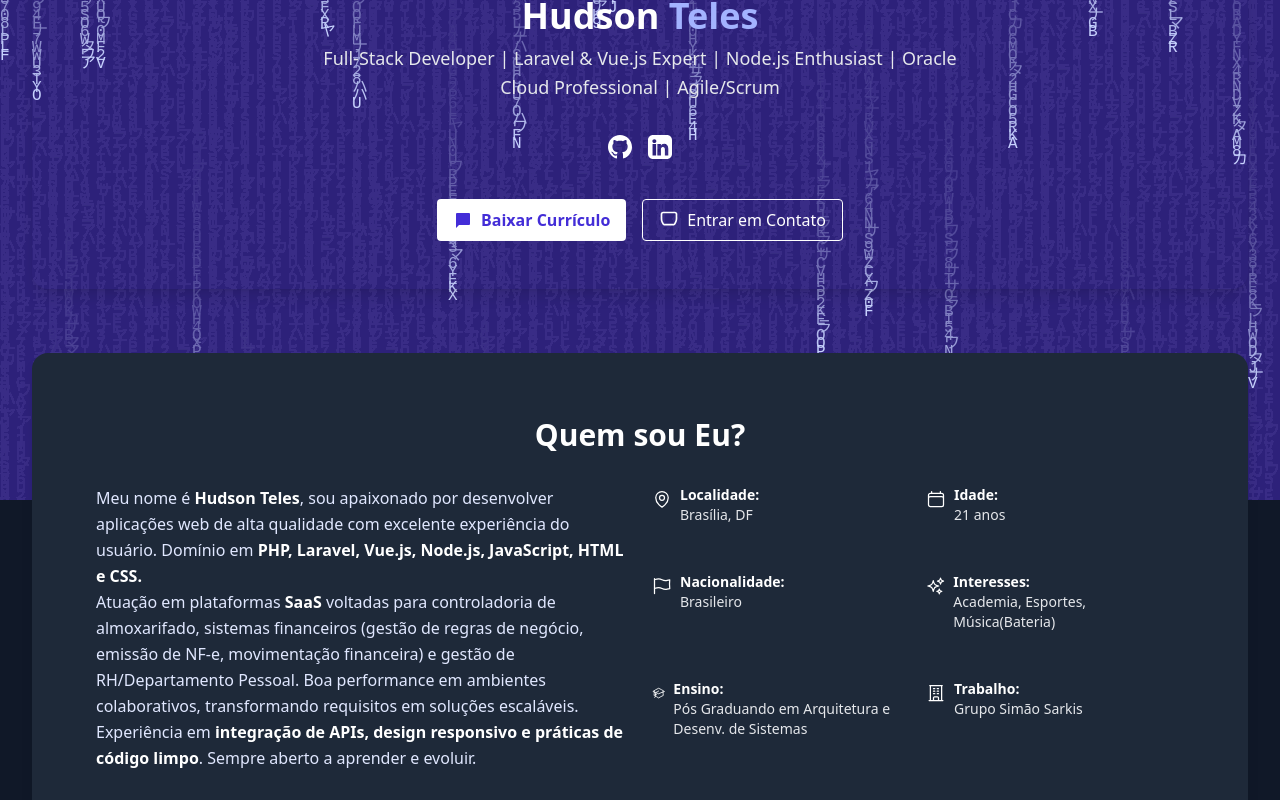
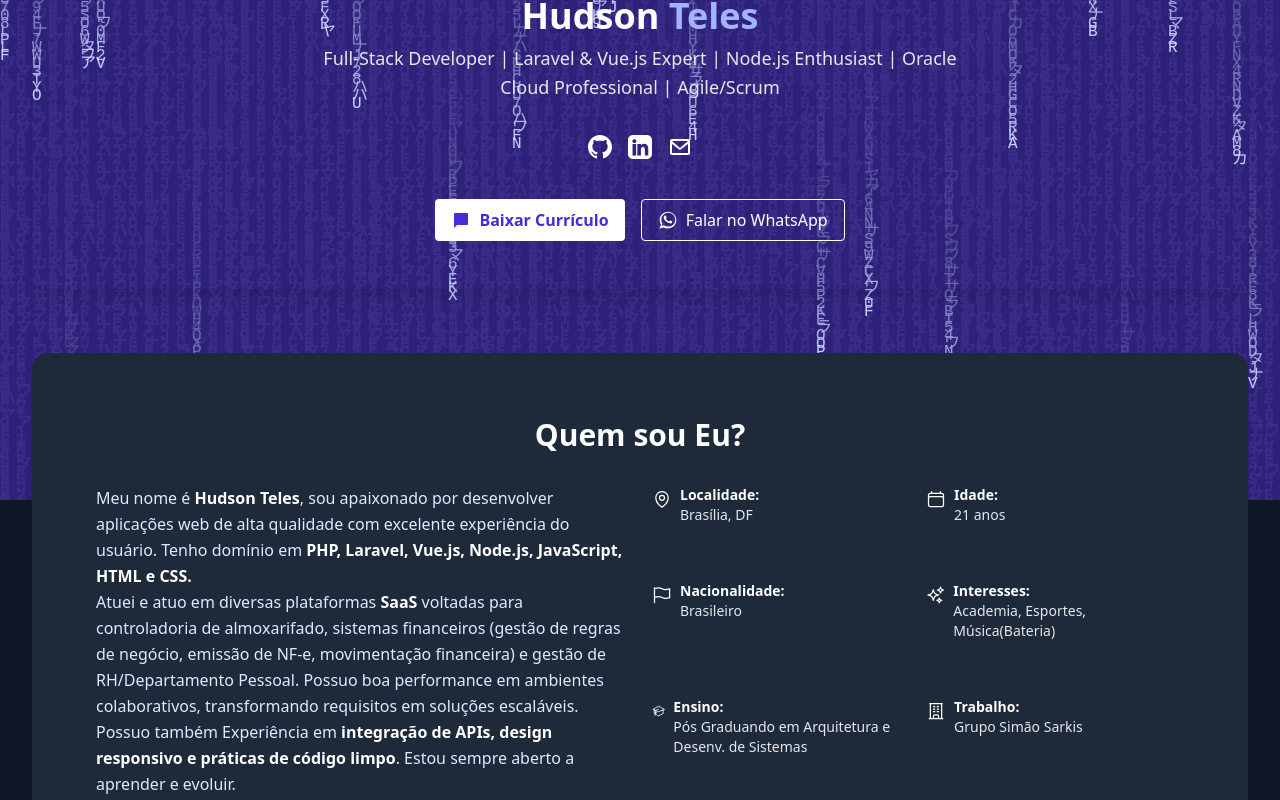
Before and after one commit to tlshudson/hudsondevs-portfolio, a Vue app: page / in a window 1280 px wide. Shown: the part 300-1100 px from the top of the page. Built offline with nearby package versions, Linux system fonts and the light colour scheme.

Commit message:
atualização projeto - Geral

```diff
--- a/src/components/AboutMe.vue
+++ b/src/components/AboutMe.vue
@@ -7,13 +7,17 @@
       <div class="grid grid-cols-1 sm:grid-cols-2 gap-6 text-indigo-100">
         <!-- TEXTO -->
         <p class="prose prose-sm sm:prose-base whitespace-pre-line leading-relaxed text-indigo-100">
-          Meu nome é <strong class="text-white">Hudson Teles</strong>, sou apaixonado por desenvolver aplicações web de alta
-          qualidade com excelente experiência do usuário. Domínio em <strong class="text-white">PHP, Laravel, Vue.js, Node.js, JavaScript, HTML e
-          CSS.</strong><br>
-          Atuação em plataformas <strong class="text-white">SaaS</strong> voltadas para controladoria de almoxarifado, sistemas financeiros (gestão de
+          Meu nome é <strong class="text-white">Hudson Teles</strong>, sou apaixonado por desenvolver aplicações web de
+          alta
+          qualidade com excelente experiência do usuário. Tenho domínio em <strong class="text-white">PHP, Laravel,
+            Vue.js, Node.js, JavaScript, HTML e
+            CSS.</strong><br>
+          Atuei e atuo em diversas plataformas <strong class="text-white">SaaS</strong> voltadas para controladoria de
+          almoxarifado, sistemas financeiros (gestão de
           regras de negócio, emissão de NF-e, movimentação financeira) e gestão de RH/Departamento Pessoal.
-          Boa performance em ambientes colaborativos, transformando requisitos em soluções escaláveis. Experiência em
-          <strong class="text-white">integração de APIs, design responsivo e práticas de código limpo</strong>. Sempre aberto a aprender e evoluir.
+          Possuo boa performance em ambientes colaborativos, transformando requisitos em soluções escaláveis. Possuo
+          também Experiência em <strong class="text-white">integração de APIs, design responsivo e práticas de código
+          limpo</strong>. Estou sempre aberto a aprender e evoluir.
         </p>
 
         <!-- LISTA -->
--- a/src/views/Home.vue
+++ b/src/views/Home.vue
@@ -17,7 +17,8 @@
             Hudson <span class="text-indigo-300">Teles</span>
           </h2>
           <p class="text-gray-200 text-base md:text-lg leading-relaxed">
-            Full-Stack Developer | Laravel & Vue.js Expert | Node.js Enthusiast | Oracle Cloud Professional | Agile/Scrum
+            Full-Stack Developer | Laravel & Vue.js Expert | Node.js Enthusiast | Oracle Cloud Professional |
+            Agile/Scrum
           </p>
         </div>
 
@@ -31,18 +32,27 @@
             </svg>
           </a>
 
-          <a href="https://www.linkedin.com/in/hudson-teles-381a451ab/" target="_blank" class="text-white hover:text-indigo-300">
+          <a href="https://www.linkedin.com/in/hudson-teles-381a451ab/" target="_blank"
+            class="text-white hover:text-indigo-300">
             <svg class="w-6 h-6" fill="currentColor" viewBox="0 0 24 24">
               <path
                 d="M19 0h-14c-2.76 0-5 2.24-5 5v14c0 2.76 2.24 5 5 5h14c2.76 0 5-2.24 5-5v-14c0-2.76-2.24-5-5-5zM8.12 20.452h-3.577v-11.54h3.577v11.54zM6.331 7.931c-1.144 0-1.938-.796-1.938-1.789 0-1.012.814-1.79 1.976-1.79 1.162 0 1.939.778 1.958 1.79 0 .993-.796 1.789-1.996 1.789zM20.452 20.452h-3.577v-5.99c0-1.507-.54-2.537-1.888-2.537-1.03 0-1.644.692-1.915 1.361-.099.242-.124.582-.124.922v6.244h-3.577s.048-10.127 0-11.54h3.577v1.635c.475-.732 1.324-1.777 3.22-1.777 2.35 0 4.103 1.535 4.103 4.832v6.85z">
               </path>
             </svg>
           </a>
+          <a href="mailto:hudsonteles00@gmail.com?subject=Oportunidade%20para%20Desenvolvedor&body=Ol%C3%A1%2C%20gostaria%20de%20conversar%20sobre%20uma%20oportunidade%20de%20trabalho%20para%20desenvolvedor."
+            class="text-white hover:text-indigo-300">
+            <svg class="w-6 h-6" fill="currentColor" viewBox="0 0 24 24">
+              <path
+                d="M20 4H4c-1.1 0-2 .9-2 2v12c0 1.1.9 2 2 2h16c1.1 0 2-.9 2-2V6c0-1.1-.9-2-2-2zm0 2v.01L12 13 4 6.01V6h16zM4 18V8.99l8 6 8-6V18H4z" />
+            </svg>
+          </a>
+
         </div>
 
         <!-- BOTÕES DE AÇÃO -->
         <div class="flex flex-wrap justify-center gap-4 mt-4">
-          <a href="Curriculum_HudsonTeles_Tecnologia.pdf" download
+          <a href="Curriculum_Hudson_Tecnologia.pdf" download
             class="flex items-center gap-2 bg-white text-indigo-700 font-semibold px-4 py-2 rounded hover:bg-gray-100">
             <svg class="w-5 h-5" fill="currentColor" viewBox="0 0 20 20">
               <path d="M3 4a1 1 0 011-1h12a1 1 0 011 1v10a1 1 0 01-1 1H6l-3 3V4z" />
@@ -50,22 +60,24 @@
             Baixar Currículo
           </a>
 
-          <a href="#ContactMe"
-            class="flex items-center gap-2 border border-white text-white px-4 py-2 rounded hover:bg-indigo-800">
-            <svg class="w-5 h-5" fill="none" stroke="currentColor" stroke-width="2" viewBox="0 0 24 24">
-              <path stroke-linecap="round" stroke-linejoin="round"
-                d="M21 10.5a8.38 8.38 0 01-.9 3.8l-1.35 2.7a1 1 0 01-.88.5H6a1 1 0 01-.88-.5l-1.35-2.7A8.38 8.38 0 013 10.5V5a2 2 0 012-2h14a2 2 0 012 2v5.5z" />
+          <a href="https://wa.me/5561985559961?text=Ol%C3%A1%2C%20gostaria%20de%20oferecer%20uma%20oferta%20para%20desenvolvedor%20de%20software"
+            target="_blank"
+            class="flex items-center gap-2 border border-white text-white px-4 py-2 rounded hover:bg-green-600 transition-colors">
+            <svg class="w-5 h-5" viewBox="0 0 32 32" xmlns="http://www.w3.org/2000/svg" fill="currentColor">
+              <path
+                d="M16.003 2.667C8.648 2.667 2.67 8.645 2.67 16c0 2.803.826 5.422 2.252 7.628L2 30l6.513-2.002A13.257 13.257 0 0 0 16.003 29.334c7.355 0 13.333-5.978 13.333-13.334 0-7.354-5.978-13.333-13.333-13.333zm.014 23.546a11.145 11.145 0 0 1-5.683-1.559l-.408-.242-3.87 1.19 1.19-3.766-.265-.437a11.075 11.075 0 0 1-1.712-5.946c0-6.144 5.001-11.146 11.146-11.146 2.978 0 5.778 1.16 7.88 3.262 2.102 2.102 3.266 4.902 3.266 7.88 0 6.145-5.002 11.146-11.144 11.146zm6.114-8.43c-.335-.168-1.985-.978-2.294-1.09-.308-.113-.533-.168-.757.168s-.868 1.09-1.065 1.314c-.196.223-.387.252-.722.084-.335-.168-1.413-.521-2.69-1.663-.993-.886-1.664-1.978-1.859-2.313-.196-.336-.021-.518.147-.686.151-.15.335-.387.502-.58.168-.195.224-.336.335-.56.112-.224.056-.42-.028-.588-.084-.167-.757-1.827-1.037-2.501-.272-.653-.548-.56-.757-.57l-.647-.012c-.224 0-.588.084-.896.42-.308.336-1.18 1.15-1.18 2.807s1.208 3.256 1.375 3.48c.168.224 2.38 3.633 5.772 5.093 3.392 1.46 3.392.973 4.004.912.612-.056 1.984-.807 2.266-1.587.28-.78.28-1.447.196-1.587-.084-.14-.308-.223-.643-.391z" />
             </svg>
-            Entrar em Contato
+            Falar no WhatsApp
           </a>
+
         </div>
       </div>
     </section>
 
     <AboutMe />
     <Skills />
+    <Projects />
     <ExperienceEducation />
-    <Projects />
     <ContactMe />
   </div>
 </template>
```
Also changed, not shown: 2 other files (tests, documents, lock files or other folders).
